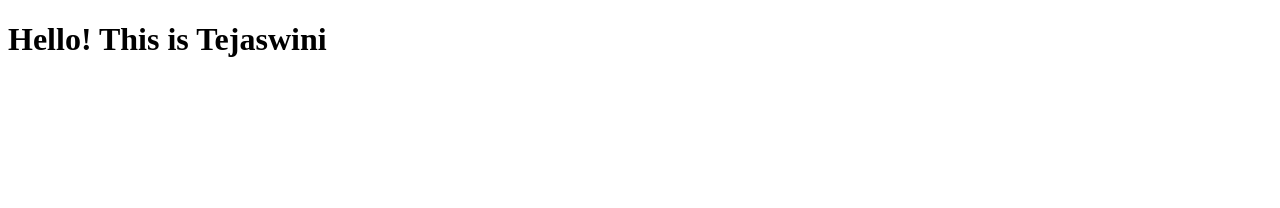
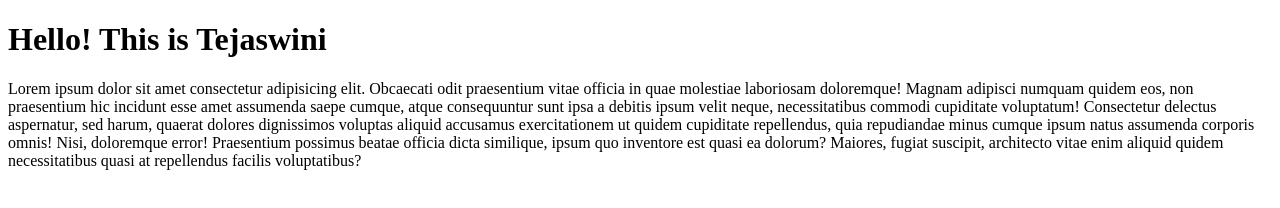
Before and after one commit to Tejaswini-123181/merge_proj, a plain HTML site: page index.html in a window 1280 px wide. Drawn offline with Linux system fonts and the light colour scheme.

Commit message:
Modified index.html file in realease

```diff
--- a/index.html
+++ b/index.html
@@ -7,5 +7,6 @@
 </head>
 <body>
   <h1>Hello! This is Tejaswini</h1>
+  <p>Lorem ipsum dolor sit amet consectetur adipisicing elit. Obcaecati odit praesentium vitae officia in quae molestiae laboriosam doloremque! Magnam adipisci numquam quidem eos, non praesentium hic incidunt esse amet assumenda saepe cumque, atque consequuntur sunt ipsa a debitis ipsum velit neque, necessitatibus commodi cupiditate voluptatum! Consectetur delectus aspernatur, sed harum, quaerat dolores dignissimos voluptas aliquid accusamus exercitationem ut quidem cupiditate repellendus, quia repudiandae minus cumque ipsum natus assumenda corporis omnis! Nisi, doloremque error! Praesentium possimus beatae officia dicta similique, ipsum quo inventore est quasi ea dolorum? Maiores, fugiat suscipit, architecto vitae enim aliquid quidem necessitatibus quasi at repellendus facilis voluptatibus?</p>
 </body>
 </html>
```
